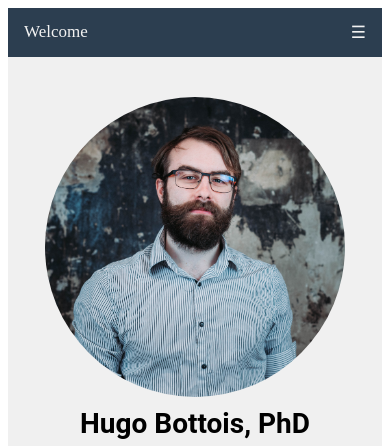
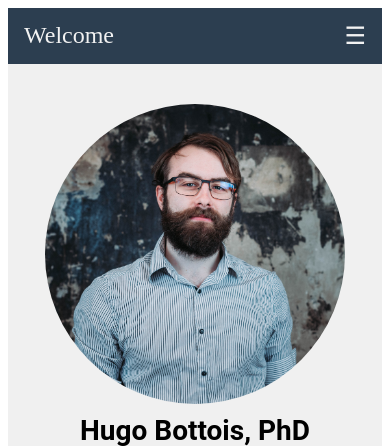
Before and after one commit to hbiom/profile, a PHP site: page / in a window 390 px wide. Shown: the top 446 px of the page. Run offline with PHP 8.4, Linux system fonts and the light colour scheme; some libraries are stand-ins or nearby versions.

Commit message:
responsive navbar

```diff
--- a/component/topnav.css
+++ b/component/topnav.css
@@ -15,7 +15,12 @@
   text-align: center;
   padding: 14px 16px;
   text-decoration: none;
-  font-size: 17px;
+  font-size: 24px;
+}
+
+.topnav a:hover {
+    background-color: #ddd;
+    color: black;
 }
 
 .active {
```
